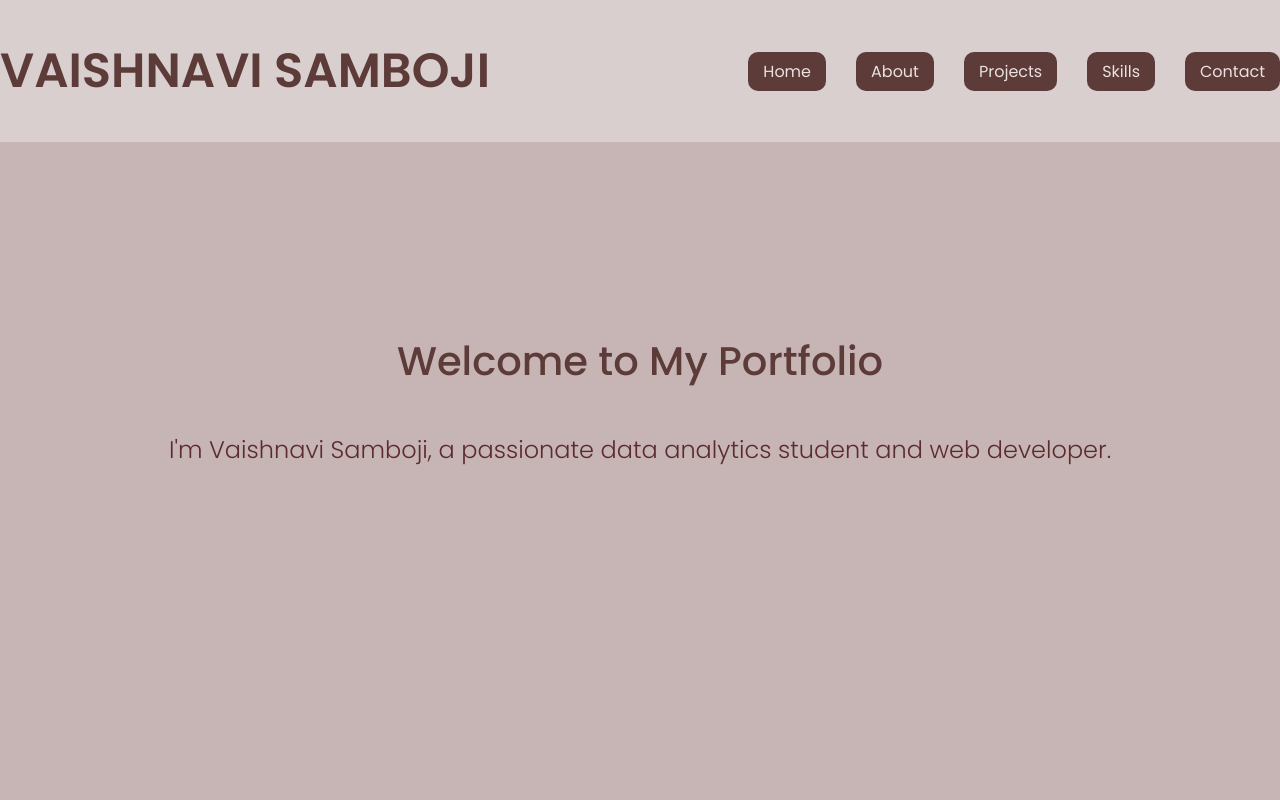
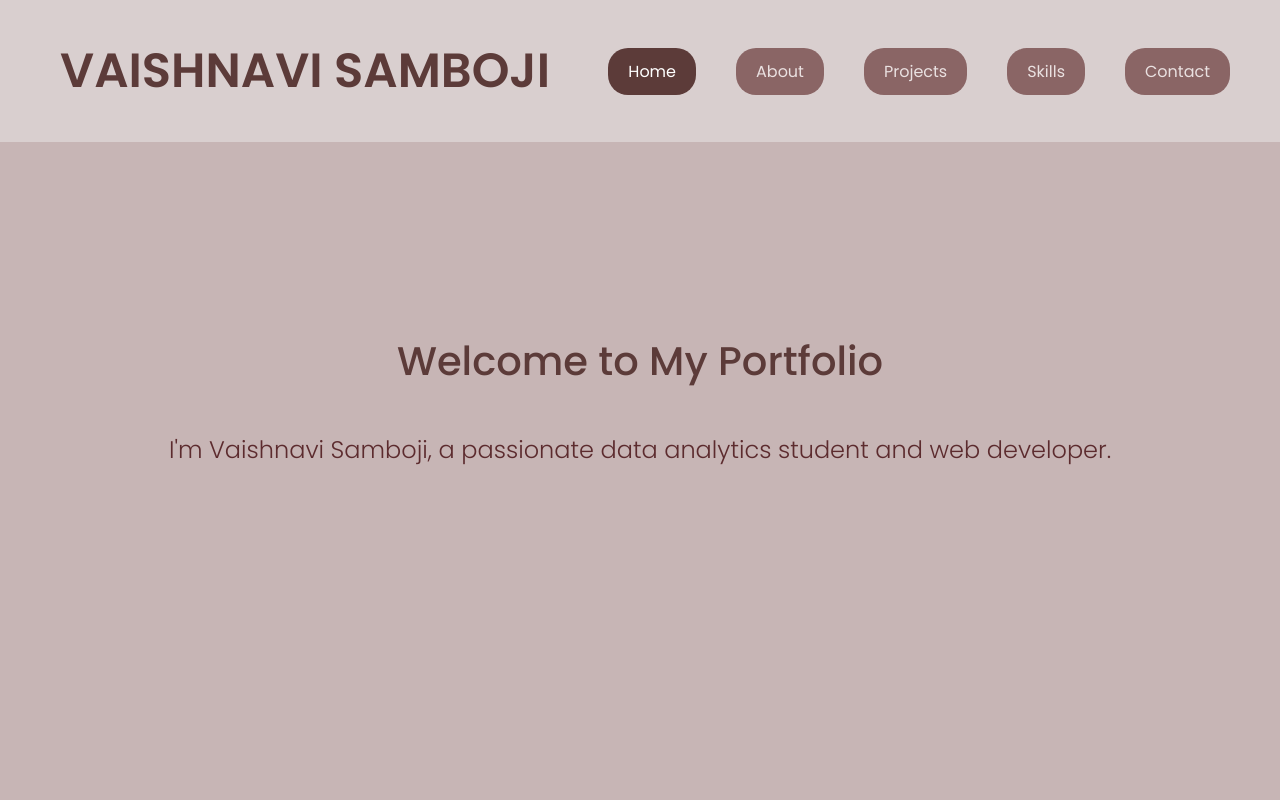
Before and after one commit to vaishnavisamboji/Portfolio---Vaishnavi-Samboji, a plain HTML site: page index.html in a window 1280 px wide. Shown: the top 800 px of the page. Drawn offline with nearby package versions, Linux system fonts and the light colour scheme.

Commit message:
modified html,css,js files

```diff
--- a/index.html
+++ b/index.html
@@ -259,5 +259,34 @@
         });
     </script>
     <script src="script.js"></script>
+
+    <script>
+    // JavaScript to highlight the current section's menu item
+document.addEventListener('DOMContentLoaded', function () {
+    const sections = document.querySelectorAll('section'); // Select all sections
+    const navLinks = document.querySelectorAll('.nav-menu ul li a'); // Select all nav links
+
+    window.addEventListener('scroll', () => {
+        let current = '';
+
+        // Loop through each section to determine which one is in the viewport
+        sections.forEach(section => {
+            const sectionTop = section.offsetTop;
+            const sectionHeight = section.clientHeight;
+            if (window.scrollY >= sectionTop - sectionHeight / 3) {
+                current = section.getAttribute('id');
+            }
+        });
+
+        // Loop through nav links and toggle the 'active' class based on the current section
+        navLinks.forEach(link => {
+            link.classList.remove('active');
+            if (link.getAttribute('href').includes(current)) {
+                link.classList.add('active');
+            }
+        });
+    });
+});
+</script>
 </body>
 </html>
--- a/script.js
+++ b/script.js
@@ -3,19 +3,6 @@ window.addEventListener('scroll', function () {
     const header = document.querySelector('header');
     header.classList.toggle('scrolled', window.scrollY > 100);
 });
-
-// Smooth scroll for navigation
-document.querySelectorAll('nav a').forEach(anchor => {
-    anchor.addEventListener('click', function (e) {
-        e.preventDefault();
-        const target = document.querySelector(this.getAttribute('href'));
-        window.scrollTo({
-            top: target.offsetTop,
-            behavior: 'smooth'
-        });
-    });
-});
-
 
 document.addEventListener('DOMContentLoaded', () => {
     const menuToggle = document.querySelector('.menu-toggle');
@@ -34,9 +21,6 @@ document.addEventListener('DOMContentLoaded', () => {
         });
     });
 });
-
-
-
 
 // Scroll effect for text
 window.addEventListener('scroll', function () {
--- a/styles.css
+++ b/styles.css
@@ -121,12 +121,13 @@ img, .content-section {
     .nav-menu ul {
         display: flex;
         flex-direction: row;
-        gap: 30px; /* Reduce gap between menu items */
+        gap: 40px; /* Adjust gap between menu items */
         background-color: transparent;
         padding: 0;
         border-radius: 0;
         position: static;
-        margin-left: auto; /* Ensure menu stays on the right */
+        margin-left: auto; /* Ensure the menu is aligned to the right */
+        margin-right: 10px; /* Add space between the right edge and the Contact button */
     }
 
     .nav-menu ul li {
@@ -135,19 +136,19 @@ img, .content-section {
 
     .nav-menu ul li a {
         color: #EAE1E1;
-        background-color: #5C3B39;
-        padding: 8px 15px; /* Adjust padding to make items smaller */
-        border-radius: 10px;
+        background-color: #8A6565;
+        padding: 12px 20px; /* Adjust padding to make items smaller */
+        border-radius: 20px;
         transition: background-color 0.3s ease;
     }
 
-    /* Remove space between items */
+    /* Small border for separation, and ensure no space between items */
     .nav-menu ul li a:not(:last-child) {
-        border-right: 1px solid #333; /* Small border for separation */
+        border-right: 1px solid #333;
     }
 
     .nav-menu ul li a:hover {
-        background-color: #8A6565;
+        background-color: #5C3B39;
         color: #fff;
     }
 
@@ -161,13 +162,30 @@ img, .content-section {
         text-decoration: none; /* This will remove the underline */
     }
 
-    /* Existing hover state for menu items */
+    /* Ensure no underline shows on hover */
     .nav-menu ul li a:hover {
-        text-decoration: none; /* Ensure underline doesn't show on hover */
+        text-decoration: none;
     }
 
+    /* Container for the logo and menu */
+    .container {
+        display: flex;
+        justify-content: space-between; /* Space between the logo and menu */
+        align-items: center;
+        padding: 0 40px; /* Add padding to the sides for better spacing */
+    }
+
+    /* Adjust spacing for Vaishnavi Samboji */
+    header h1 {
+        margin-left: 20px; /* Add space between the logo and the left side */
+    }
 }
-
+/* Add this CSS for the active menu item */
+.nav-menu ul li a.active {
+    background-color: #5C3B39;
+    color: #ffffff; /* Text color */
+    transition: background-color 0.3s ease;
+}
 
 
 /* For screens below 768px */
```
Also changed, not shown: color coding.png (added).
